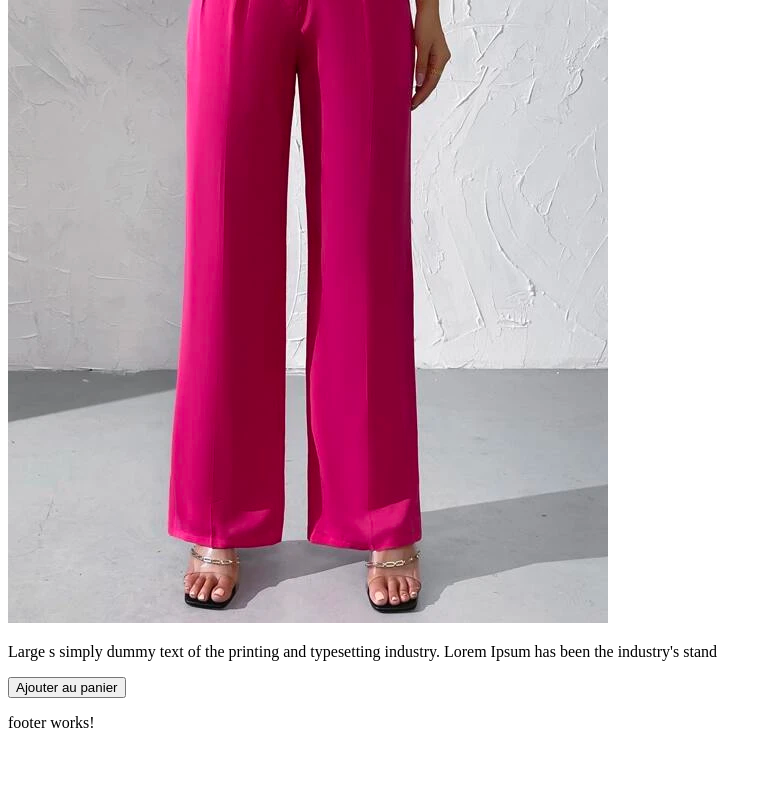
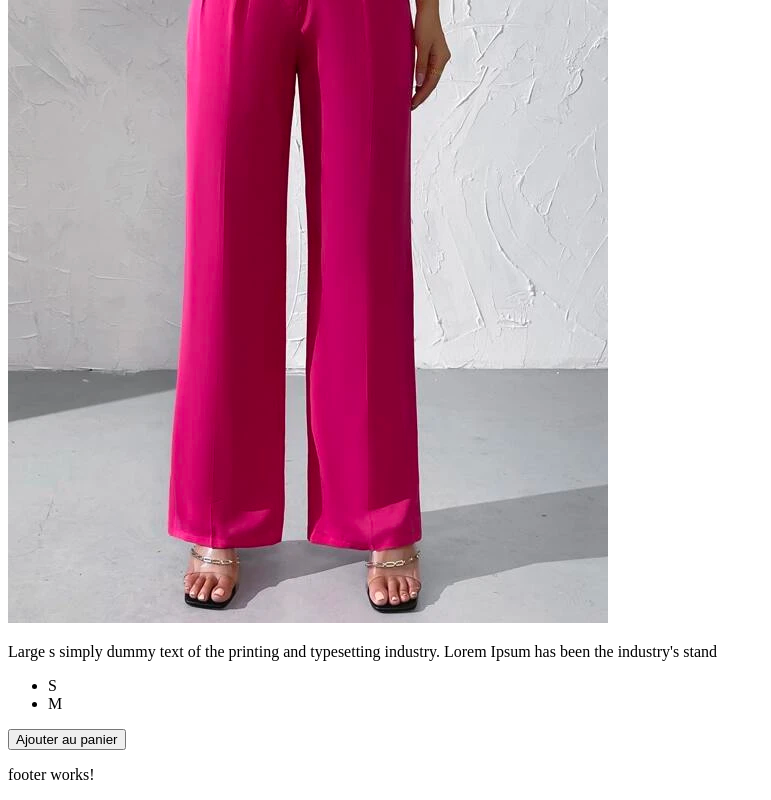
Before and after one commit to AssaNiang/ProjetFinalJAC, an Angular app: page /product/1 in a window 1280 px wide. Shown: the part 331-1131 px from the top of the page, without its empty margins (0-771 px from the left). Before the commit the page ends 1079 px from the top, so only its background shows below. Built offline with nearby package versions, Linux system fonts and the light colour scheme.

Commit message:
j'ai ajouté dans mon mock un tableau de size et j'affiche les tailles S ,M  dans ma page un article

```diff
--- a/src/app/mocks/products.mock.ts
+++ b/src/app/mocks/products.mock.ts
@@ -1,12 +1,14 @@
 export type Category='skirts'|'pants'|'jackets'|'tshirts';
+export type Size='S'|'M'|'L'|'XL';
 export interface Product{
     id:number;
     title:string;
     description:string;
     price:number;
     color:string;
-    image:string;
+    image:string[];
     isAvailable:boolean;
+    size:Size[];
     category:Category;
 }
 export const PRODUCTS:Product[]=[
@@ -16,9 +18,10 @@ export const PRODUCTS:Product[]=[
         description:"Large s simply dummy text of the printing and typesetting industry. Lorem Ipsum has been the industry's stand ",
         price:15,
         color:"Fushia",
-        image:"assets/Images/pants/pantalon-fushia1.png",
+        image:["assets/Images/pants/pantalon-fushia1.png"],
         isAvailable:true,
-        category:"pants"
+        size:['S','M'],
+        category:"jackets"
     },
     {
         id:2,
@@ -26,8 +29,9 @@ export const PRODUCTS:Product[]=[
         description:"Large s simply dummy text of the printing and typesetting industry. Lorem Ipsum has been the industry's stand ",
         price:17,
         color:"Noir",
-        image:"assets/Images/pants/pantalon-Noir.png",
+        image:["assets/Images/pants/pantalon-Noir.png"],
         isAvailable:true,
+        size:['S','M'],
         category:"pants"
     },
     {
@@ -36,8 +40,9 @@ export const PRODUCTS:Product[]=[
         description:"Large s simply dummy text of the printing and typesetting industry. Lorem Ipsum has been the industry's stand ",
         price:13,
         color:"kaki",
-        image:"assets/Images/pants/product_pantalon-treilli3.png",
+        image:["assets/Images/pants/product_pantalon-treilli3.png"],
         isAvailable:true,
+        size:['S','M'],
         category:"pants"
     },
     {
@@ -46,8 +51,9 @@ export const PRODUCTS:Product[]=[
         description:"Large s simply dummy text of the printing and typesetting industry. Lorem Ipsum has been the industry's stand ",
         price:31,
         color:"vert",
-        image:"assets/Images/pants/product_pantalon-vert1.png",
+        image:["assets/Images/pants/product_pantalon-vert1.png"],
         isAvailable:true,
+        size:['S','M'],
         category:"pants"
     },
     {
@@ -56,8 +62,9 @@ export const PRODUCTS:Product[]=[
         description:"Large s simply dummy text of the printing and typesetting industry. Lorem Ipsum has been the industry's stand ",
         price:20,
         color:"jeans bleu",
-        image:"assets/Images/pants/product_pantalon-jean2.png",
+        image:["assets/Images/pants/product_pantalon-jean2.png"],
         isAvailable:true,
+        size:['S','M'],
         category:"pants"
     },
     {
@@ -66,8 +73,9 @@ export const PRODUCTS:Product[]=[
         description:"Large s simply dummy text of the printing and typesetting industry. Lorem Ipsum has been the industry's stand ",
         price:18,
         color:"Rose",
-        image:"assets/Images/pants/product_pantalon-rose3.png",
+        image:["assets/Images/pants/product_pantalon-rose3.png"],
         isAvailable:true,
+        size:['S','M'],
         category:"pants"
     },
 
--- a/src/app/pages/category-product/category-product.component.css
+++ b/src/app/pages/category-product/category-product.component.css
@@ -0,0 +1,46 @@
+article{
+    width:min(308px,100%);
+    height:457px;
+
+
+
+}
+img{
+    width:250px;
+    height:300px;
+}
+h3{
+    font-family: 'Playfair Display';
+    font-weight: 700;
+    font-size: 20px;
+    color:black;
+}
+p{
+    font-family: 'Lato';
+    font-weight: 400;
+    font-size: 20px;
+    padding: 11px 0px;
+}
+button{
+    position:absolute;
+    background-color:#B66B55 ;
+    border:#B66B55 solid 1px ;
+    width: 190.51px;
+    top:108px;
+    height: 64px;
+    font-family: 'Lato';
+    color:white;
+    font-weight: 700;
+    font-size: 15px;
+}
+.flex{
+    display: flex;
+}
+.description{
+    flex-direction: column;
+    align-items: center;
+    height:154px;
+    background-color: white;
+     padding: 23px 0px;
+     position:relative;
+}
--- a/src/app/pages/category-product/category-product.component.html
+++ b/src/app/pages/category-product/category-product.component.html
@@ -1,12 +1,14 @@
-<p>category-product works!</p>
 <main>
     <ul>
         <li *ngFor="let item of category">
             <article>
-                <h3>{{item.title}}</h3>
-                <p>{{item.price}}</p>
-                <img src="{{ item.image }}" alt="{{item.title}}">
-                <a routerLink="/product/{{item.id}}">Découvrir le produit</a>
+                <img src="{{ item.image[0] }}" alt="{{item.title}}">
+                <div class="description flex">
+                    <h3>{{item.title}}</h3>
+                    <p>{{item.price}}</p>
+                    <!-- <a routerLink="/product/{{item.id}}">Découvrir le produit</a> -->
+                    <button routerLink="/product/{{item.id}}">Découvrir le produit</button>
+                </div>
             </article>
         </li>
     </ul>
--- a/src/app/pages/product-details/product-details.component.html
+++ b/src/app/pages/product-details/product-details.component.html
@@ -1,7 +1,12 @@
 
 <main *ngIf="productP">
     <h2>{{productP.title}}- {{productP.price}}€</h2>
-    <img src="{{ productP.image }}" alt="{{productP.title}}">
+    <img src="{{ productP.image[0] }}" alt="{{productP.title}}">
     <p>{{productP.description}}</p>
+    <ul >
+        <li *ngFor="let item of productP.size">
+            {{item}}
+        </li>
+    </ul>
     <button>Ajouter au panier</button>
 </main>
--- a/src/app/pages/product-details/product-details.component.ts
+++ b/src/app/pages/product-details/product-details.component.ts
@@ -18,7 +18,7 @@ constructor(
 ){}
 ngOnInit(){
   this.initProduct();
-  console.log('product',this.productP);
+  console.log('product',this.productP?.size);
 }
 initProduct(){
   const id =Number(this.activatedRoute.snapshot.paramMap.get('id'));
```
